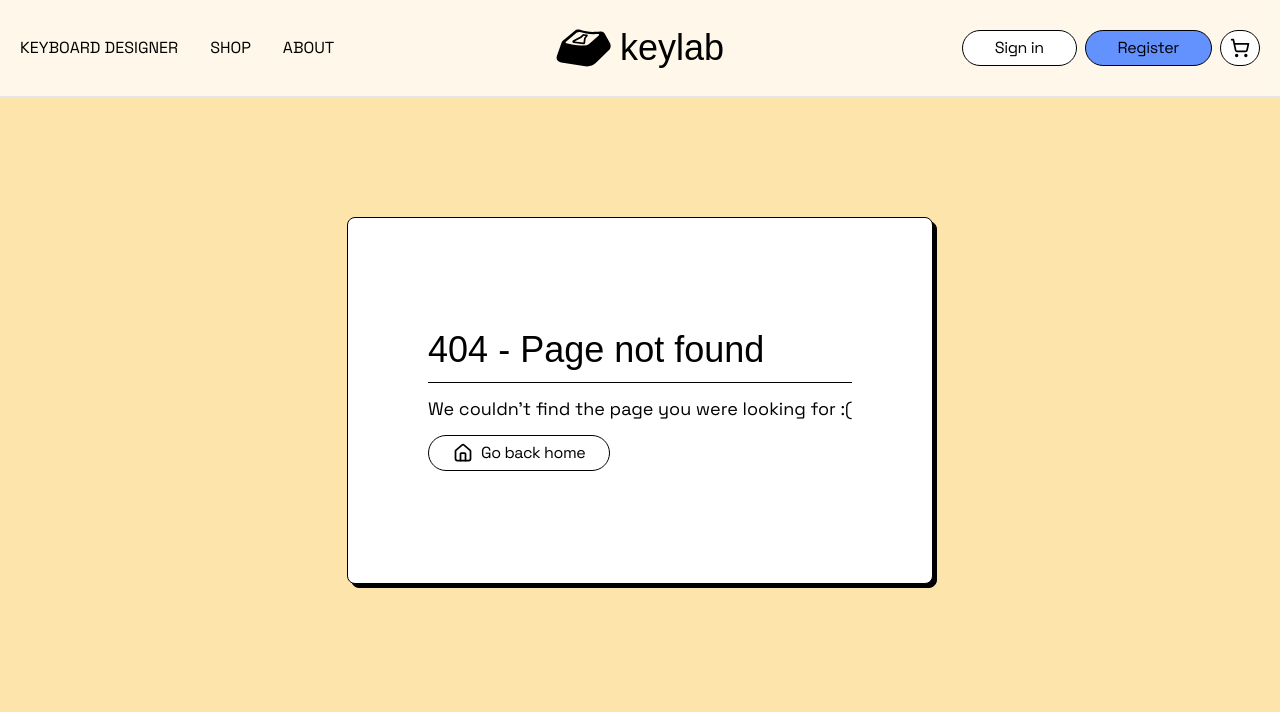
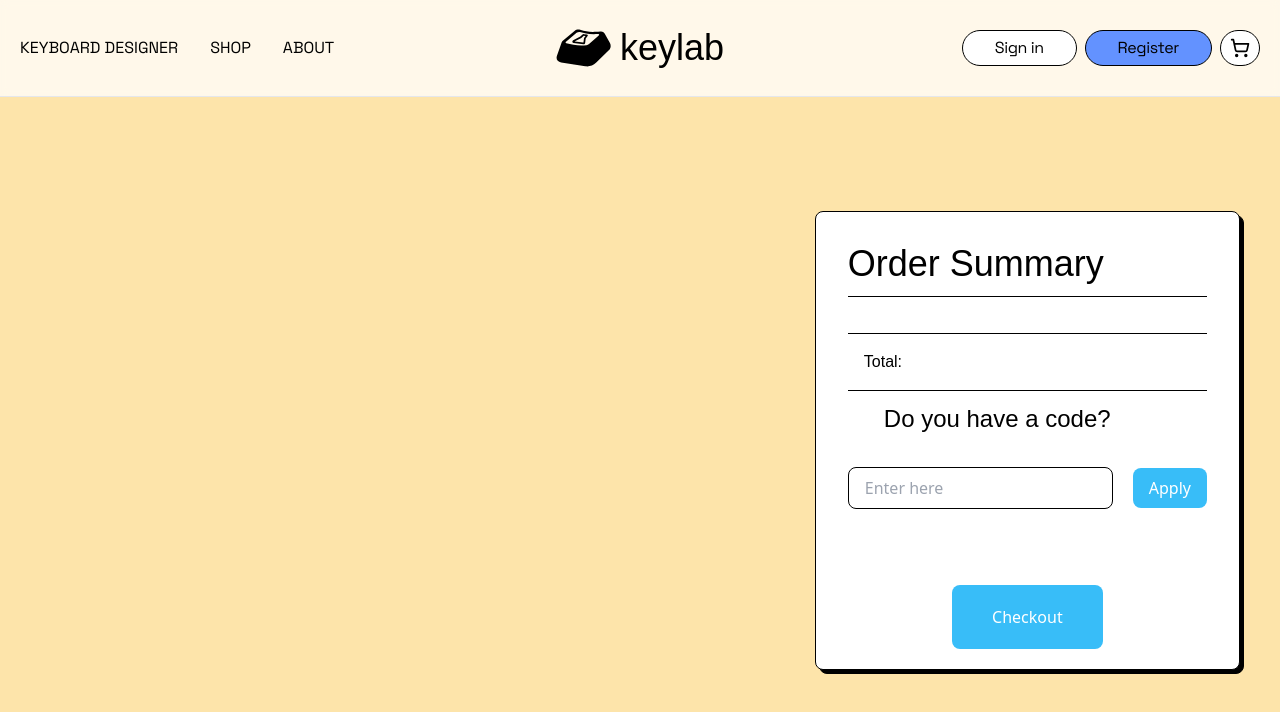
Before and after one commit to unchihugo/keylab, a React (Vite) app in the folder client/: page /cart in a window 1280 px wide. Before the commit this address had no page. Shown: the top 712 px of the page. Built offline with nearby package versions, Linux system fonts and the light colour scheme; a web font is replaced by a local one.

Commit message:
Setup first part of basket page

```diff
--- /dev/null
+++ b/client/src/components/InputBox.tsx
@@ -0,0 +1,14 @@
+import React from "react";
+
+export default function InputBox() {
+  return (
+    <div>
+        <input
+          type="text"
+          className="border border-black rounded-lg mt-8 px-4 py-2"
+          placeholder="Enter here"
+        />
+        <button className="px-4 py-2 ml-5 bg-sky-400 text-white rounded-lg">Apply</button>
+    </div>
+  );
+}
--- a/client/src/main.tsx
+++ b/client/src/main.tsx
@@ -8,6 +8,7 @@ import AppLayout from './layouts/AppLayout'
 import Home from './pages/Home'
 import NotFound from './pages/NotFound'
 import SignIn from './pages/sign-in'
+import Cart from './pages/Cart'
 import ProtectedRoute from './components/ProtectedRoute'
 
 const router = createBrowserRouter([
@@ -16,6 +17,7 @@ const router = createBrowserRouter([
     element: <AppLayout />,
     children: [
       { path: "/", element: <Home /> },
+      { path: "/cart", element: <Cart /> },
       { path: "/example", element: <div>Example</div> },
       { path: "/protected", element: <ProtectedRoute> <div>Protected</div> </ProtectedRoute> },
       { path: "/sign-in", element: <SignIn /> },
--- /dev/null
+++ b/client/src/pages/Cart.tsx
@@ -0,0 +1,26 @@
+import React from "react";
+import Divider from "../components/Divider";
+import InputBox from "../components/InputBox";
+
+export default function Cart() {
+    return (
+        <div className="flex flex-col pr-10 items-end justify-center h-screen bg-primary">
+
+            <div className="px-8 py-8 pb-40 mt-20 bg-white drop-shadow-cartoon rounded-lg border border-black">
+
+              <div className="text-4xl font-display">Order Summary</div>
+              <Divider />
+              <div className="p-4 mt-9 font-display border-t border-b border-black">Total:</div>
+
+              <div className="text-2xl font-display mt-3 ml-9">Do you have a code?</div>
+              <InputBox />
+
+              <div className="flex justify-center">
+              <button className="px-10 py-5 bg-sky-400 text-white rounded-lg absolute bottom-5">Checkout</button>
+              </div>
+
+            </div>
+       </div>
+
+    );
+}
```
